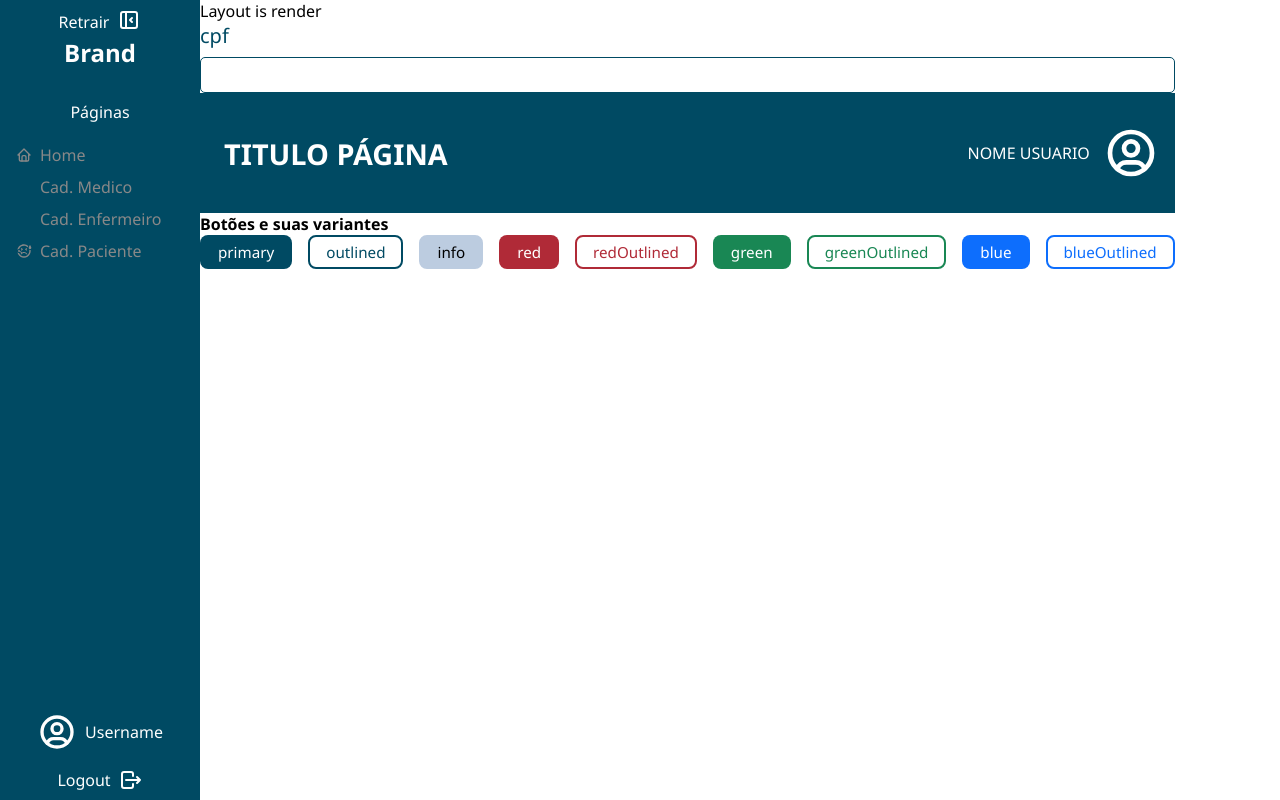
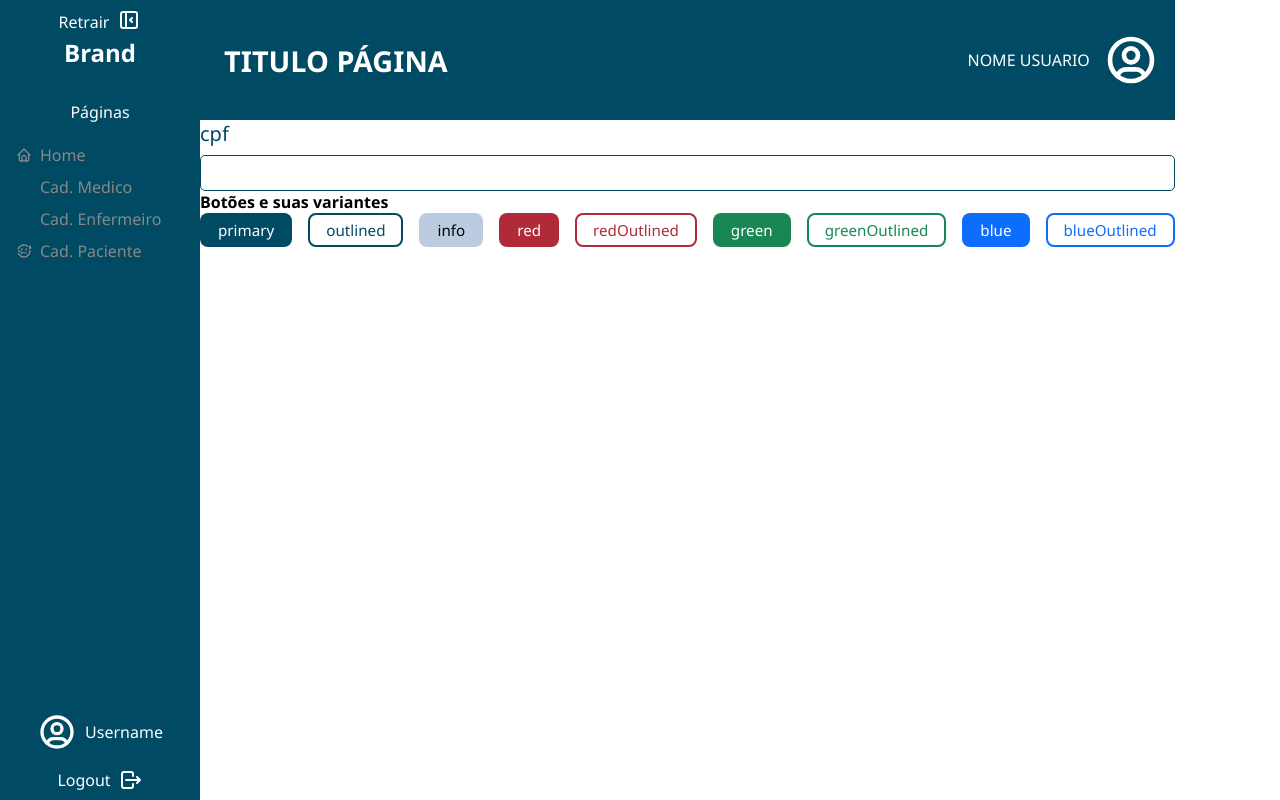
Before and after one commit to FullStack-Trindade/M3P-FrontEnd-Squad2, a React (Vite) app: page / in a window 1280 px wide. Built offline with nearby package versions, Linux system fonts and the light colour scheme; some icons are missing.

Commit message:
ajuste para merge na develop

```diff
--- a/src/layouts/Layout.jsx
+++ b/src/layouts/Layout.jsx
@@ -2,18 +2,21 @@ import { Btn } from "../components/Button/button.style";
 import { ToolbarComponent } from "../components/Toolbar/Toolbar.component";
 import { ToolbarTituloProvider } from "../contexts/ToolbarTitulo/ToolbarTitulo.context";
 import InputComponent from "../components/Input/Input.component";
-import SidebarComponent from "../components/Sidebar/Sidebar.component"
+import SidebarComponent from "../components/Sidebar/Sidebar.component";
 
 export default function Layout() {
   return (
     <ToolbarTituloProvider>
-    <div style={{display: 'flex'}}>
+      <div style={{ display: "flex" }}>
         <SidebarComponent />
           <div>
-				Layout is render
-				<InputComponent type="text" id="ss" mask="999.999.999-99" label="cpf"></InputComponent>
-				<div>
             <ToolbarComponent />
+            <InputComponent
+              type="text"
+              id="ss"
+              mask="999.999.999-99"
+              label="cpf"
+            ></InputComponent>
             <h4>Botões e suas variantes</h4>
             <div style={{ display: "flex", gap: "1rem" }}>
               <Btn variant="primary">primary</Btn>
@@ -28,7 +31,6 @@ export default function Layout() {
             </div>
           </div>
         </div>
-    </div>
     </ToolbarTituloProvider>
   );
 }
```
Lines whose indentation alone changed are shown as unchanged.
